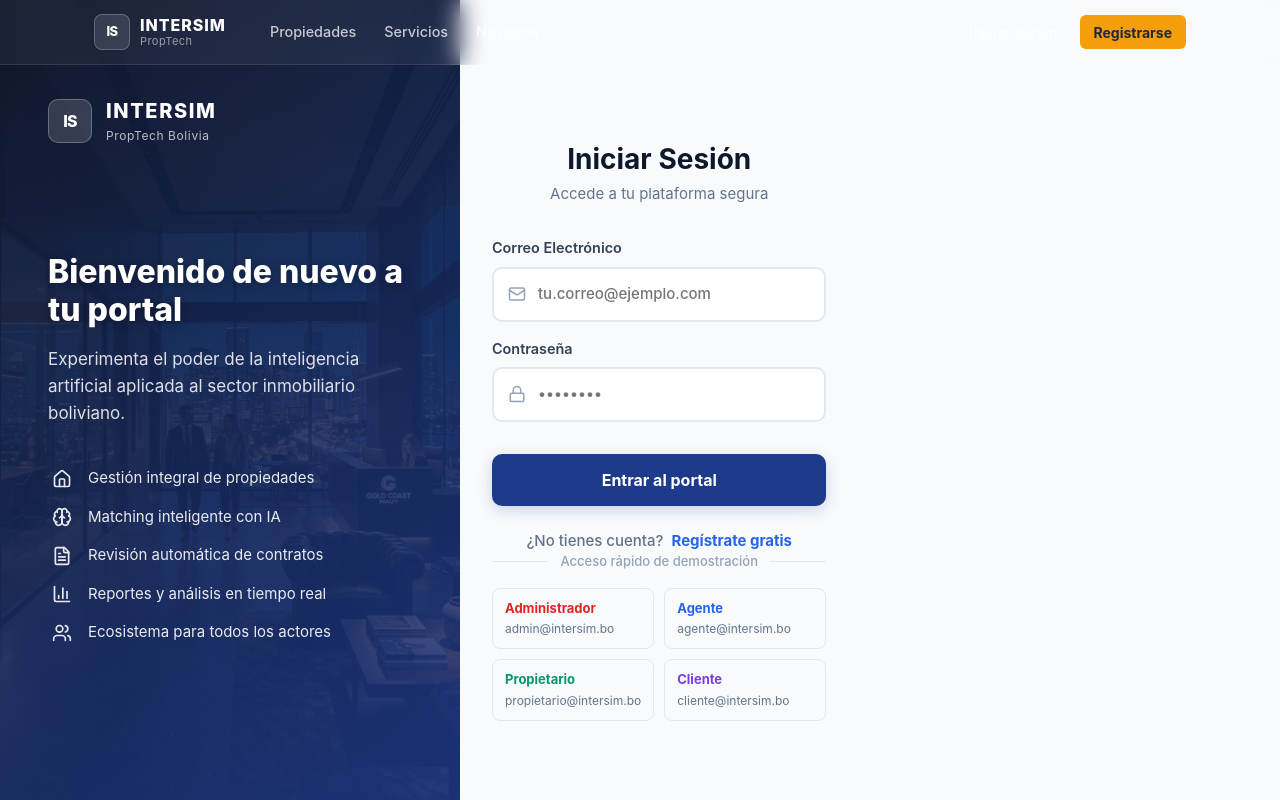
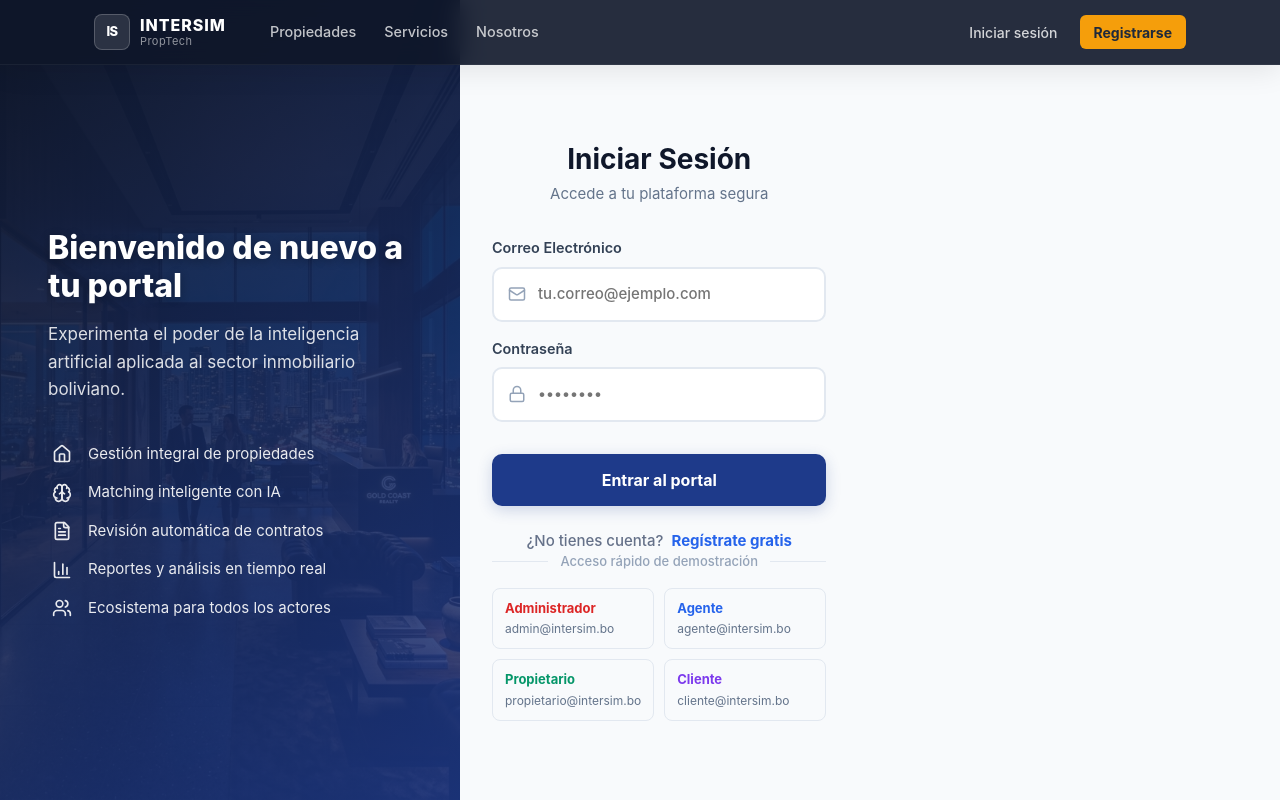
Before and after one commit to jonatan-esprella-lopez/Infraestructura-UNICRON, a React (Vite) app in the folder apps/web/: page /login in a window 1280 px wide. Built offline with nearby package versions, Linux system fonts and the light colour scheme.

Commit message:
feat: implement landing page navigation and authentication portal page

```diff
--- a/apps/web/src/layouts/landing-layout/Navbar.tsx
+++ b/apps/web/src/layouts/landing-layout/Navbar.tsx
@@ -1,11 +1,12 @@
 import { useState, useEffect } from 'react';
-import { Link, useNavigate } from 'react-router-dom';
+import { Link, useNavigate, useLocation } from 'react-router-dom';
 import { ROUTES } from '@core/constants/routes.constants';
 import { useRootStore } from '@store/root-store';
 import './Navbar.css';
 
 export function Navbar() {
   const navigate = useNavigate();
+  const location = useLocation();
   const { currentUser, logout } = useRootStore();
   const isLoggedIn = Boolean(currentUser.id);
   const [menuOpen, setMenuOpen] = useState(false);
@@ -23,8 +24,11 @@ export function Navbar() {
     navigate('/');
   };
 
+  const isAuthPage = location.pathname.includes('login') || location.pathname.includes('register');
+  const isSolid = scrolled || isAuthPage;
+
   return (
-    <nav className={`lp-nav ${scrolled ? 'scrolled' : ''}`}>
+    <nav className={`lp-nav ${isSolid ? 'scrolled' : ''}`}>
       <div className="lp-nav-inner">
         <Link to="/" className="lp-nav-brand">
           <div className="lp-nav-logo">IS</div>
--- a/apps/web/src/modules/auth/pages/AuthPage.tsx
+++ b/apps/web/src/modules/auth/pages/AuthPage.tsx
@@ -63,13 +63,6 @@ export function AuthPage() {
       <div className="auth-panel-left" style={{ backgroundImage: `url(${bgImage})` }}>
         <div className="auth-panel-left-overlay" />
         <div className="auth-brand-content">
-          <div className="auth-brand">
-            <div className="auth-brand-logo">IS</div>
-            <div>
-              <div className="auth-brand-name">INTERSIM</div>
-              <div className="auth-brand-tagline">PropTech Bolivia</div>
-            </div>
-          </div>
           <div className="auth-brand-body">
             <h2>{isRegister ? 'Únete a la revolución inmobiliaria' : 'Bienvenido de nuevo a tu portal'}</h2>
             <p className="auth-brand-desc">
```
